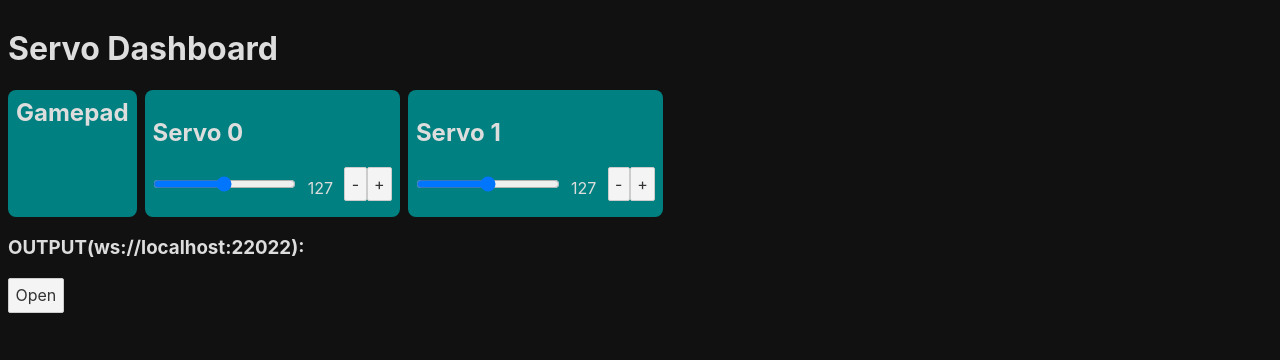
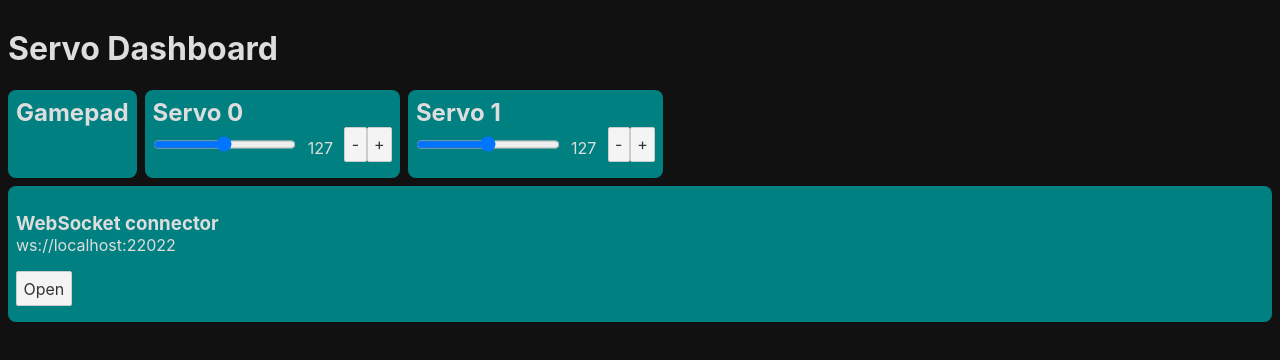
Before and after one commit to frepet/servo-dashboard, a Svelte app: page / in a window 1280 px wide. Shown: the top 360 px of the page. Built offline with nearby package versions, Linux system fonts and the light colour scheme.

Commit message:
Cleans up Output area

```diff
--- a/src/App.svelte
+++ b/src/App.svelte
@@ -8,15 +8,22 @@
 
 <h1>{name}</h1>
 <div class="container">
-	<Controller/>
-	<Servo axis={0}/>
-	<Servo axis={1} speed={10}/>
+	<div class="cards">
+		<Controller/>
+		<Servo axis={0}/>
+		<Servo axis={1} speed={10}/>
+	</div>
+	<Output url="ws://localhost:22022"/>
 </div>
-<Output url="ws://localhost:22022"/>
 
 <style>
 	.container {
 		display: flex;
+		flex-direction: column;
+		gap: 0.5rem;
+	}
+	.cards {
+		display: flex;
 		gap: 0.5rem;
 	}
 </style>
--- a/src/Output.svelte
+++ b/src/Output.svelte
@@ -21,8 +21,25 @@
     loop();
 </script>
 
-<h3>OUTPUT({url}):</h3>
-<button on:click={() => WS.open(url)}>Open</button>
-{#each msgs as msg}
-    <p>{msg}</p>
-{/each}
+<div class="output">
+    <h3>WebSocket connector</h3>
+    <p class="url">{url}</p>
+    <button on:click={() => WS.open(url)}>Open</button>
+    {#each msgs as msg}
+        <p>{msg}</p>
+    {/each}
+</div>
+
+<style>
+    .output {
+        background-color: teal;
+        border-radius: 0.5em;
+        padding: 0.5em;
+    }
+    h3 {
+        margin-bottom: 0px;
+    }
+    .url {
+        margin-top: 0px;
+    }
+</style>
--- a/src/Servo.svelte
+++ b/src/Servo.svelte
@@ -35,6 +35,12 @@
         border-radius: 0.5em;
         padding: 0.5em;
     }
+
+    h2  {
+        padding: 0px;
+        margin: 0px;
+    }
+
     .row {
         display: flex;
     }
--- a/src/WebsocketStore.ts
+++ b/src/WebsocketStore.ts
@@ -6,10 +6,9 @@ let socket: WebSocket;
 
 const open = (url: string) => {
     socket = new WebSocket(url);
-    socket.addEventListener('open', (ev) => messageStore.set("Connected"));
-    socket.addEventListener('message', (ev) => messageStore.set(ev.data));
-    socket.addEventListener('close', (ev) => messageStore.set("Disconnected"));
-    socket.addEventListener('error', (ev) => messageStore.set(`Connection Error: ${ev}`));
+    socket.addEventListener('open', (ev) => messageStore.set("[INFO] WebSocket Connected"));
+    socket.addEventListener('message', (ev) => messageStore.set(`WebSocket: ${ev.data}`));
+    socket.addEventListener('close', (ev) => messageStore.set("[WARN] WebSocket disconnected from server!"));
 }
 
 const close = () => {
```
